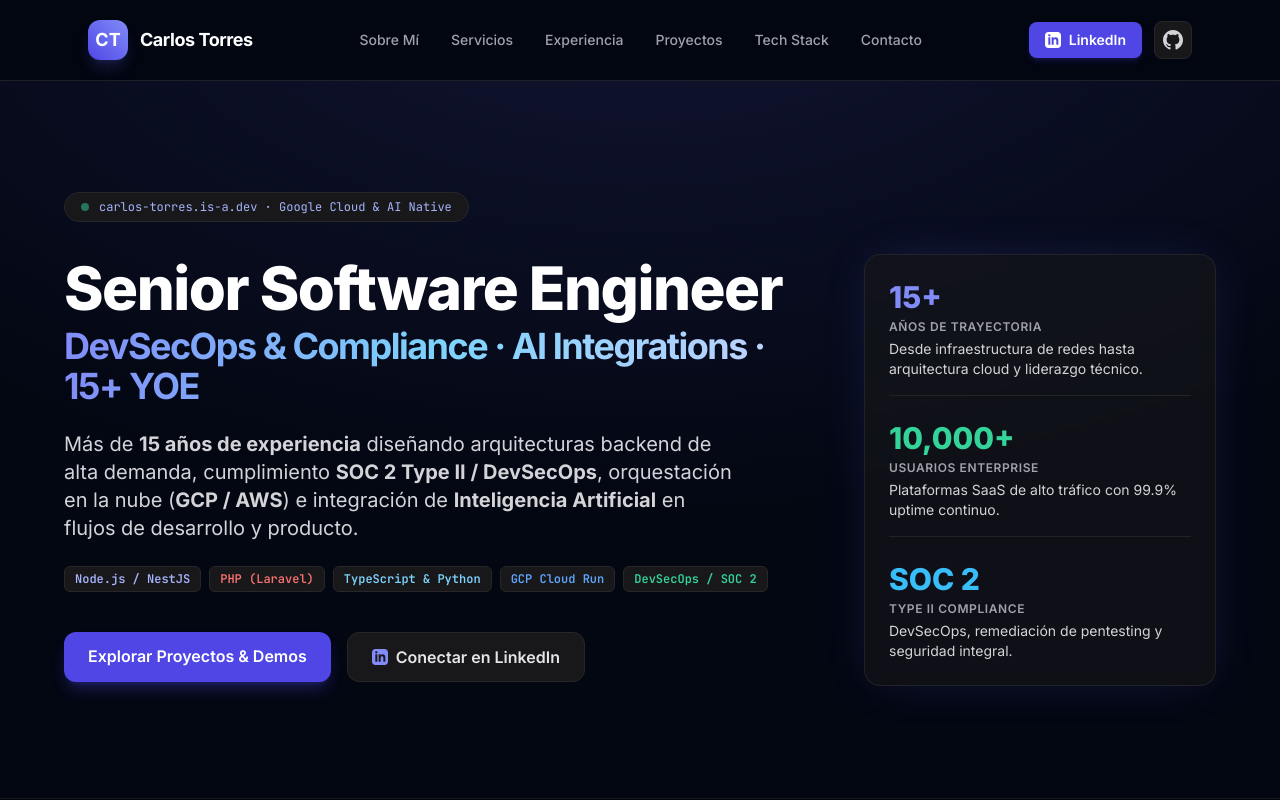
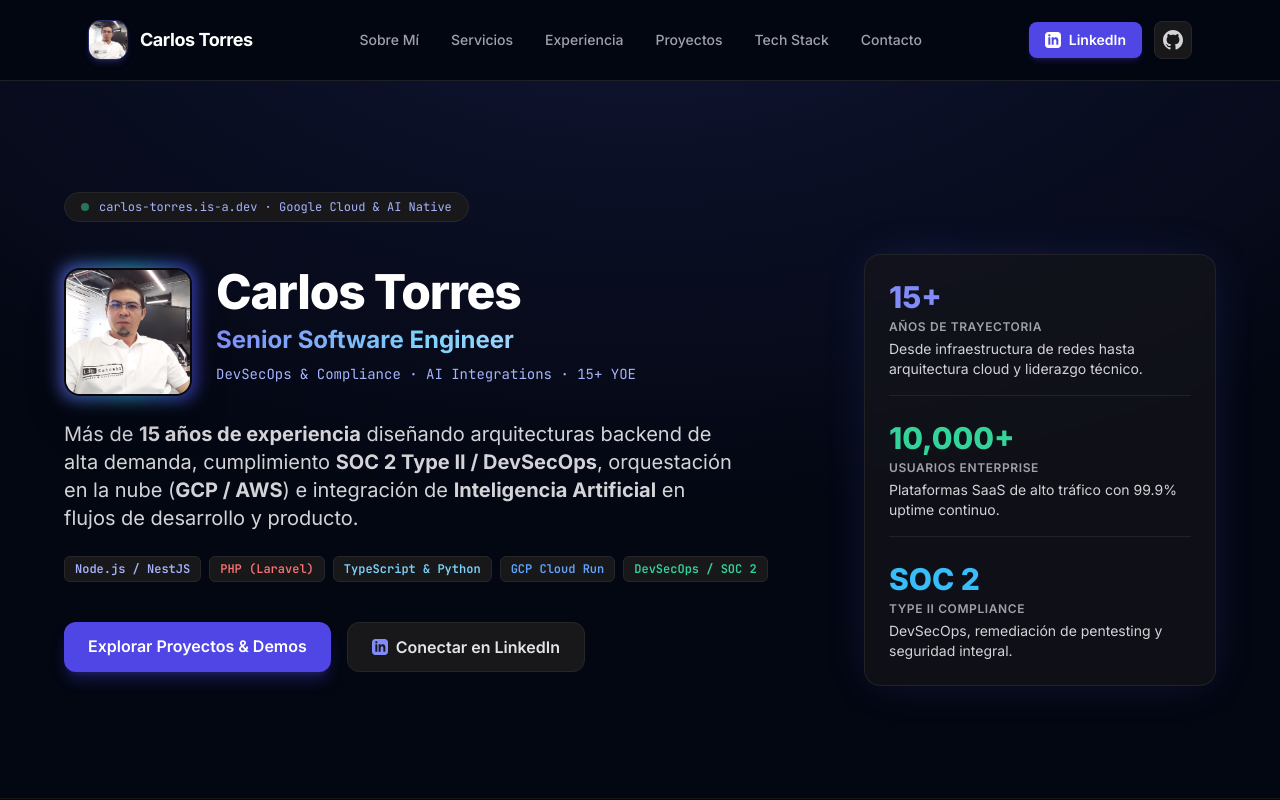
Before and after one commit to carlos17031691/carlos17031691.github.io, a plain HTML site: page index.html in a window 1280 px wide. Shown: the top 800 px of the page. Drawn offline with nearby package versions, Linux system fonts and the light colour scheme.

Commit message:
feat: add high resolution profile photo in navbar and hero section

```diff
--- a/index.html
+++ b/index.html
@@ -52,9 +52,7 @@
     <header class="fixed top-0 left-0 right-0 z-50 bg-surface-950/80 backdrop-blur-md border-b border-zinc-800/80">
         <div class="max-w-6xl mx-auto px-6 h-20 flex items-center justify-between">
             <a href="#hero" class="flex items-center gap-3 group">
-                <span class="w-10 h-10 rounded-xl bg-gradient-to-tr from-indigo-600 to-indigo-400 flex items-center justify-center font-bold text-lg text-white shadow-lg shadow-indigo-500/20 group-hover:scale-105 transition-transform">
-                    CT
-                </span>
+                <img src="profile.jpg" alt="Carlos Torres" class="w-10 h-10 rounded-xl object-cover border border-indigo-500/40 shadow-md shadow-indigo-500/20 group-hover:scale-105 transition-transform">
                 <span class="font-bold text-lg tracking-tight text-white group-hover:text-indigo-400 transition-colors">
                     Carlos Torres
                 </span>
@@ -101,12 +99,23 @@
 
                 <div class="grid md:grid-cols-12 gap-12 items-center">
                     <div class="md:col-span-8 space-y-6">
-                        <h1 class="text-4xl sm:text-6xl font-extrabold tracking-tight text-white leading-tight">
-                            Senior Software Engineer <br class="hidden sm:block" />
-                            <span class="text-transparent bg-clip-text bg-gradient-to-r from-indigo-400 via-sky-300 to-indigo-200 text-2xl sm:text-4xl block mt-2 font-bold">
-                                DevSecOps &amp; Compliance · AI Integrations · 15+ YOE
-                            </span>
-                        </h1>
+                        <div class="flex flex-col sm:flex-row items-center sm:items-start gap-6">
+                            <div class="relative group flex-shrink-0">
+                                <div class="absolute -inset-1 rounded-2xl bg-gradient-to-r from-indigo-500 via-sky-400 to-indigo-600 opacity-70 blur group-hover:opacity-100 transition duration-500"></div>
+                                <img src="profile.jpg" alt="Carlos Torres" class="relative w-28 h-28 sm:w-32 sm:h-32 rounded-2xl object-cover border-2 border-surface-900 shadow-2xl">
+                            </div>
+                            <div class="text-center sm:text-left space-y-2">
+                                <h1 class="text-3xl sm:text-5xl font-extrabold tracking-tight text-white leading-tight">
+                                    Carlos Torres
+                                </h1>
+                                <span class="text-transparent bg-clip-text bg-gradient-to-r from-indigo-400 via-sky-300 to-indigo-200 text-xl sm:text-2xl font-bold block">
+                                    Senior Software Engineer
+                                </span>
+                                <span class="text-indigo-300 text-xs sm:text-sm font-mono block">
+                                    DevSecOps &amp; Compliance · AI Integrations · 15+ YOE
+                                </span>
+                            </div>
+                        </div>
                         <p class="text-lg sm:text-xl text-zinc-300 max-w-2xl leading-relaxed">
                             Más de <strong>15 años de experiencia</strong> diseñando arquitecturas backend de alta demanda, cumplimiento <strong>SOC 2 Type II / DevSecOps</strong>, orquestación en la nube (<strong>GCP / AWS</strong>) e integración de <strong>Inteligencia Artificial</strong> en flujos de desarrollo y producto.
                         </p>
```
Also changed, not shown: profile.jpg (added).
